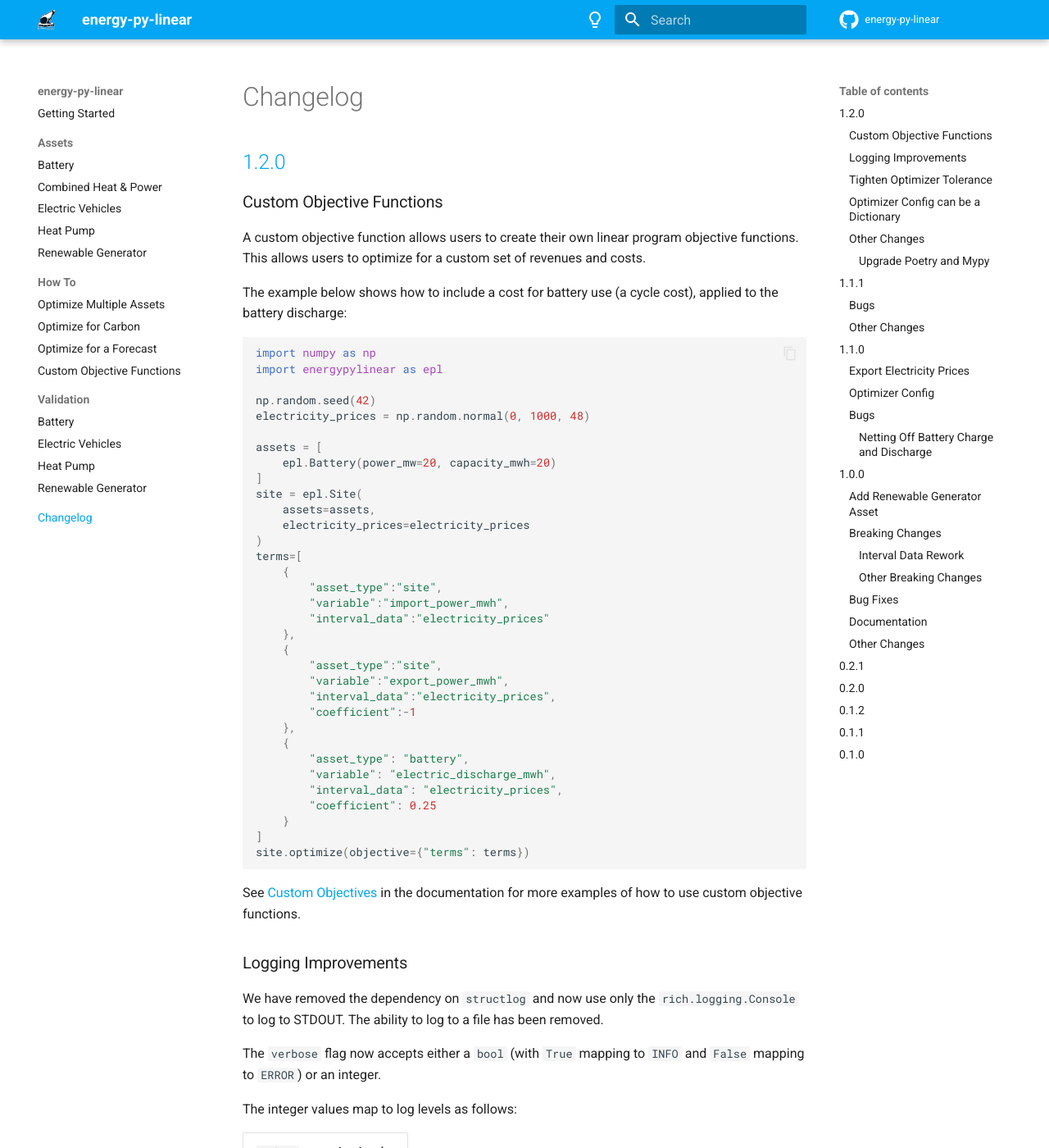
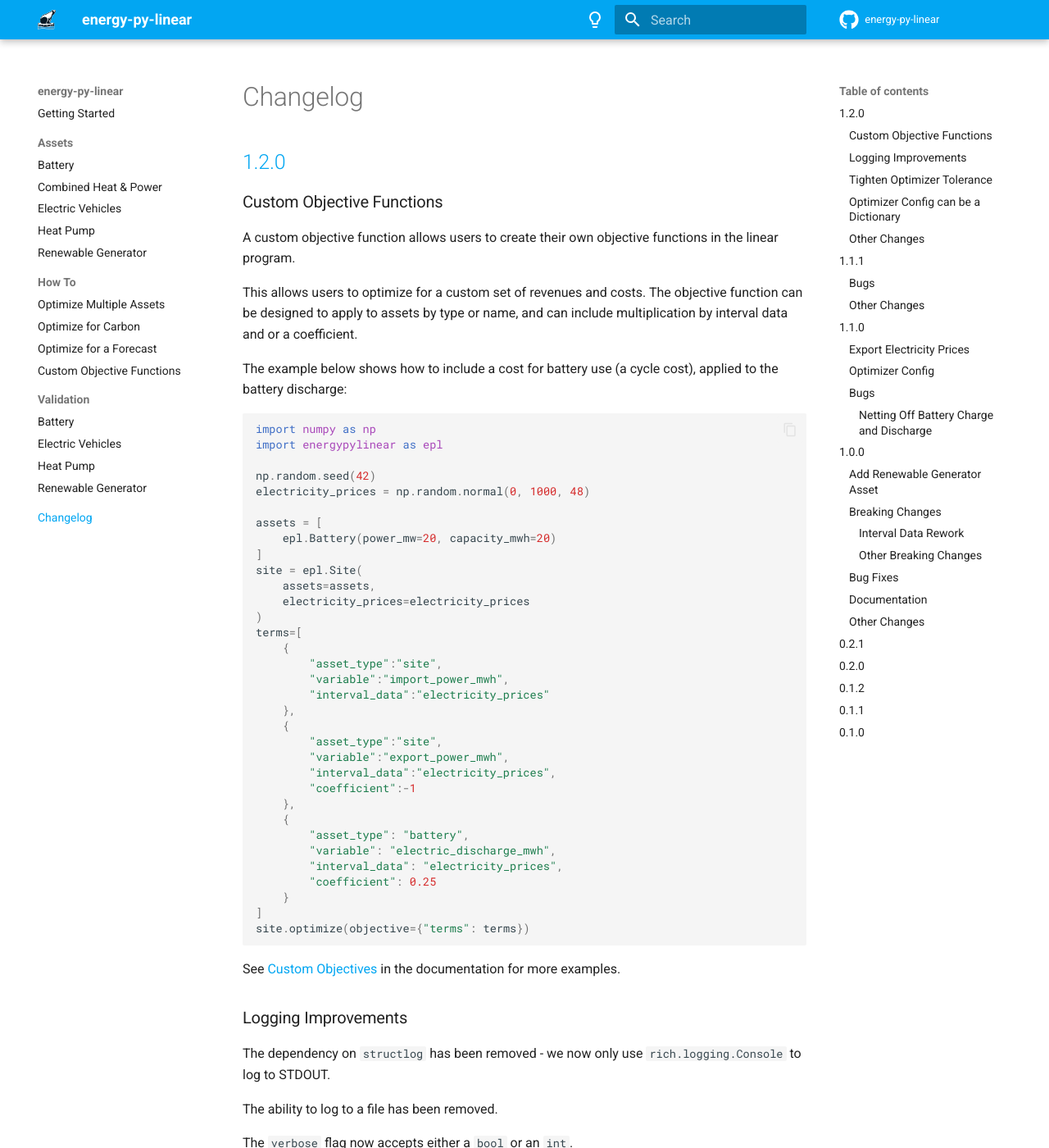
Before and after one commit to ADGEfficiency/energy-py-linear, an MkDocs documentation site: the page built from docs/docs/changelog.md, in a window 1280 px wide and 1400 px high. Shown: the whole window at 82% size. Built offline with MkDocs 1.6.1 and Material for MkDocs 9.7.7, drawn with Linux system fonts in a browser that asks for light colours; comment, search, counter and statistics services are not loaded; the version menu is left out; some of the changed text lies outside the part shown.

Commit message:
docs: changelog for 1.2.0

````diff
--- a/docs/docs/changelog.md
+++ b/docs/docs/changelog.md
@@ -4,7 +4,9 @@
 
 ### Custom Objective Functions
 
-A custom objective function allows users to create their own linear program objective functions.  This allows users to optimize for a custom set of revenues and costs.
+A custom objective function allows users to create their own objective functions in the linear program.
+
+This allows users to optimize for a custom set of revenues and costs. The objective function can be designed to apply to assets by type or name, and can include multiplication by interval data and or a coefficient.
 
 The example below shows how to include a cost for battery use (a cycle cost), applied to the battery discharge:
 
@@ -44,15 +46,17 @@
 site.optimize(objective={"terms": terms})
 ```
 
-See [Custom Objectives](https://energypylinear.adgefficiency.com/1.1.1/how-to/custom-objectives/) in the documentation for more examples of how to use custom objective functions.
+See [Custom Objectives](https://energypylinear.adgefficiency.com/1.1.1/how-to/custom-objectives/) in the documentation for more examples.
 
 ### Logging Improvements
 
-We have removed the dependency on `structlog` and now use only the `rich.logging.Console` to log to STDOUT.  The ability to log to a file has been removed.
+The dependency on `structlog` has been removed - we now only use `rich.logging.Console` to log to STDOUT.
 
-The `verbose` flag now accepts either a `bool` (with `True` mapping to `INFO` and `False` mapping to `ERROR`) or an integer.
+The ability to log to a file has been removed.
 
-The integer values map to log levels as follows:
+The `verbose` flag now accepts either a `bool` or an `int`.
+
+The mapping of `verbose` to log levels is as follows:
 
 | `verbose` | Log Level |
 |-----------|-----------|
@@ -91,14 +95,14 @@
 It's now possible to use a dictionary in place of the `epl.OptimizerConfig` object:
 
 ```python
-asset.optimize(optimizer_config={"timeout": 2})
+asset.optimize(optimizer_config={"timeout": 2, "relative_tolerance": 0.1})
 ```
 
 ### Other Changes
 
-#### Upgrade Poetry and Mypy
+We have upgraded Poetry to 1.7.0 and Mypy to 1.7.0.
 
-We have upgraded Poetry to 1.7.0 and Mypy to 1.7.0.
+Plausible analytics added to the documentation.
 
 ## [1.1.1](https://github.com/ADGEfficiency/energy-py-linear/releases/tag/v1.1.0)
 
````
